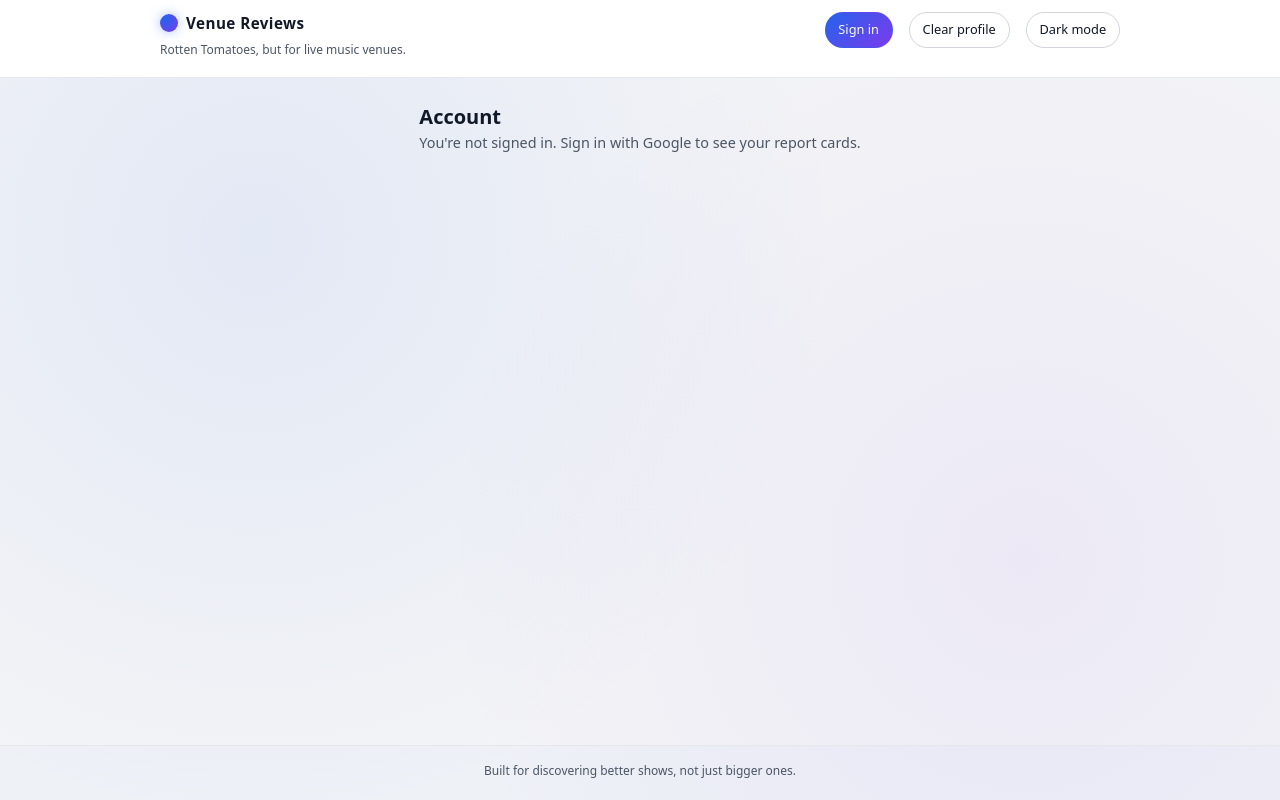
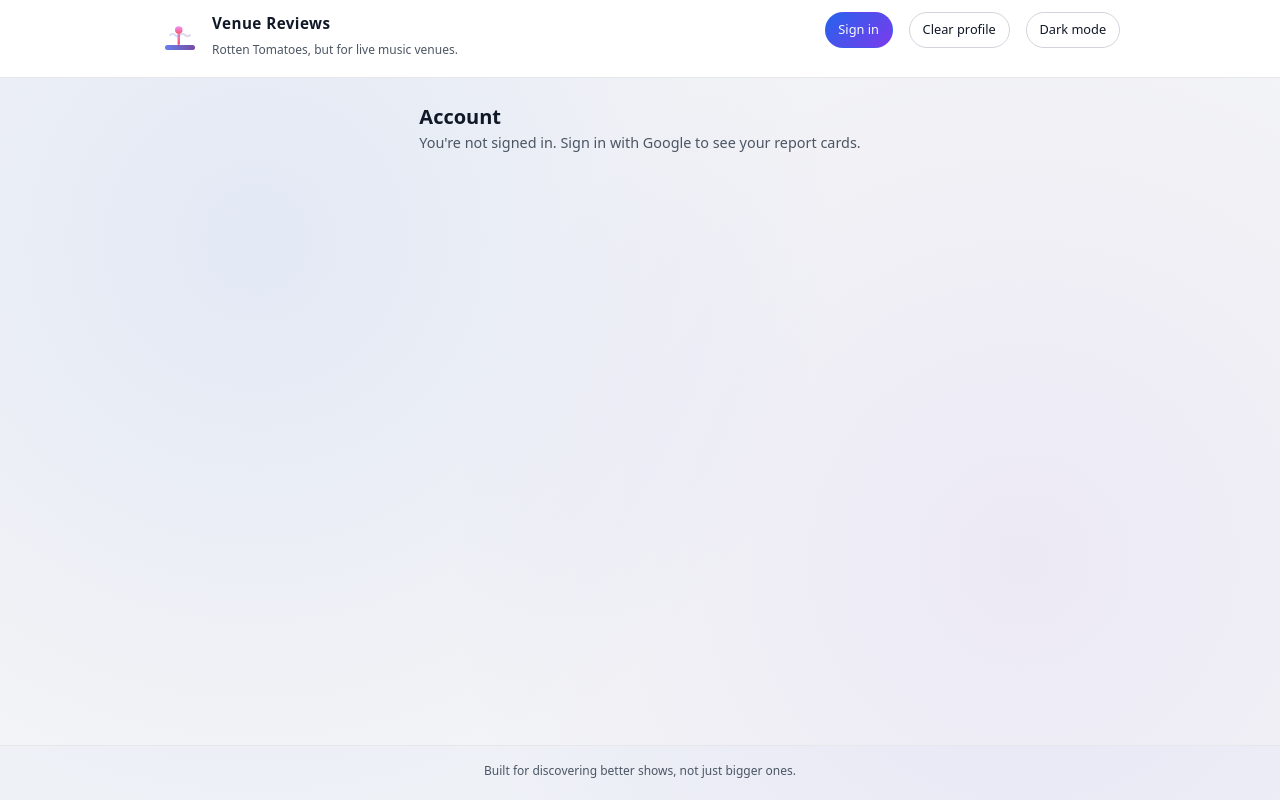
Before and after one commit to jtur671/venue-reviews, a Next.js app: page /account in a window 1280 px wide. Built offline with nearby package versions, Linux system fonts and the light colour scheme; no server answers.

Commit message:
small fixes

```diff
--- a/app/account/page.tsx
+++ b/app/account/page.tsx
@@ -1,9 +1,9 @@
 'use client';
 
 import { useEffect, useMemo, useState } from 'react';
-import Link from 'next/link';
 import { supabase } from '@/lib/supabaseClient';
 import { scoreToGrade, gradeColor } from '@/lib/utils/grades';
+import { BackButton } from '@/components/BackButton';
 import { RoleChoiceModal } from '@/components/RoleChoiceModal';
 import { DeleteAccountModal } from '@/components/DeleteAccountModal';
 import { userCache } from '@/lib/cache/userCache';
@@ -342,9 +342,9 @@ export default function AccountPage() {
   return (
     <main className="page-container">
       <section className="section">
-        <Link href="/" className="back-link" style={{ display: 'inline-block', marginBottom: '1rem' }}>
-          ← Back to venues
-        </Link>
+        <div style={{ marginBottom: '1rem' }}>
+          <BackButton href="/" label="Back to venues" />
+        </div>
       </section>
       {profile && (
         <RoleChoiceModal
--- a/app/globals.css
+++ b/app/globals.css
@@ -107,13 +107,6 @@ body {
   color: var(--text-main);
 }
 
-.app-logo-dot {
-  width: 18px;
-  height: 18px;
-  border-radius: 999px;
-  background: radial-gradient(circle at 30% 30%, #2563eb, #7c3aed);
-  box-shadow: 0 0 12px rgba(37, 99, 235, 0.4);
-}
 
 .app-brand-text {
   font-weight: 600;
@@ -954,16 +947,41 @@ textarea:focus {
   margin: 1rem;
 }
 
-/* Back link */
+/* Back button */
 
-.back-link {
-  font-size: 0.7rem;
-  color: var(--text-muted);
+.back-button {
+  display: inline-flex;
+  align-items: center;
+  gap: 0.5rem;
+  padding: 0.5rem 0.75rem;
+  font-size: 0.85rem;
+  color: var(--text-main);
   text-decoration: none;
+  background: var(--bg-elevated);
+  border: 1px solid var(--border-subtle);
+  border-radius: 0.5rem;
+  transition: all 0.15s ease;
+  cursor: pointer;
+  font-weight: 500;
 }
 
-.back-link:hover {
-  text-decoration: underline;
+.back-button:hover {
+  background: var(--bg);
+  border-color: var(--input-border);
+  color: var(--text-main);
+  transform: translateX(-2px);
+}
+
+.back-button:active {
+  transform: translateX(0);
+}
+
+.back-button svg {
+  transition: transform 0.15s ease;
+}
+
+.back-button:hover svg {
+  transform: translateX(-2px);
 }
 
 
--- a/app/venues/[id]/page.tsx
+++ b/app/venues/[id]/page.tsx
@@ -2,11 +2,11 @@
 
 import { useEffect, useState } from 'react';
 import { useParams } from 'next/navigation';
-import Link from 'next/link';
 import { ReviewList } from '@/components/ReviewList';
 import { ReviewForm } from '@/components/ReviewForm';
 import { LoadingState } from '@/components/LoadingState';
 import { EmptyState } from '@/components/EmptyState';
+import { BackButton } from '@/components/BackButton';
 import { useVenue } from '@/hooks/useVenue';
 import { useReviews } from '@/hooks/useReviews';
 import { useReviewStats } from '@/hooks/useReviewStats';
@@ -78,9 +78,7 @@ export default function VenuePage() {
       )}
 
       <section className="section">
-        <Link href="/" className="back-link">
-          ← Back to venues
-        </Link>
+        <BackButton href="/" label="Back to venues" />
       </section>
 
       {loading && <LoadingState message="Loading venue…" />}
--- /dev/null
+++ b/src/components/BackButton.tsx
@@ -0,0 +1,47 @@
+import Link from 'next/link';
+
+type BackButtonProps = {
+  href?: string;
+  label?: string;
+  onClick?: () => void;
+};
+
+export function BackButton({ href = '/', label = 'Back to venues', onClick }: BackButtonProps) {
+  const className = 'back-button';
+
+  const content = (
+    <>
+      <svg
+        width="16"
+        height="16"
+        viewBox="0 0 16 16"
+        fill="none"
+        xmlns="http://www.w3.org/2000/svg"
+        style={{ flexShrink: 0 }}
+      >
+        <path
+          d="M10 12L6 8L10 4"
+          stroke="currentColor"
+          strokeWidth="1.5"
+          strokeLinecap="round"
+          strokeLinejoin="round"
+        />
+      </svg>
+      <span>{label}</span>
+    </>
+  );
+
+  if (onClick) {
+    return (
+      <button type="button" onClick={onClick} className={className}>
+        {content}
+      </button>
+    );
+  }
+
+  return (
+    <Link href={href} className={className}>
+      {content}
+    </Link>
+  );
+}
--- a/src/components/Header.tsx
+++ b/src/components/Header.tsx
@@ -5,6 +5,7 @@ import { useRouter, usePathname } from 'next/navigation';
 import Link from 'next/link';
 import { supabase, getSupabaseConfigError } from '@/lib/supabaseClient';
 import { ThemeToggle } from '@/components/ThemeToggle';
+import { Logo } from '@/components/Logo';
 import { userCache } from '@/lib/cache/userCache';
 import { LoginModal } from '@/components/LoginModal';
 import { getStoredRole, getAnyStoredRole, FALLBACK_USER_ID } from '@/lib/roleStorage';
@@ -259,14 +260,16 @@ export function Header() {
         }}
       >
         <Link href="/" style={{ textDecoration: 'none', color: 'inherit' }}>
+          <div style={{ display: 'flex', alignItems: 'center', gap: '0.75rem' }}>
+            <Logo size={40} />
             <div>
               <div className="app-brand">
-              <span className="app-logo-dot" />
                 <span className="app-brand-text">Venue Reviews</span>
               </div>
               <p className="app-tagline">
                 Rotten Tomatoes, but for live music venues.
               </p>
+            </div>
           </div>
         </Link>
         <div style={{ display: 'flex', alignItems: 'center', gap: '1rem', flexWrap: 'wrap' }}>
@@ -334,7 +337,7 @@ export function Header() {
                   {user.displayName || user.name || user.email}
                 </span>
               </Link>
-              {user.role && (
+              {mounted && user.role && (
                 <span
                   style={{
                     display: 'inline-flex',
@@ -367,7 +370,7 @@ export function Header() {
             </>
           ) : user ? (
             <>
-              {user.role && (
+              {mounted && user.role && (
                 <span
                   style={{
                     display: 'inline-flex',
--- /dev/null
+++ b/src/components/Logo.tsx
@@ -0,0 +1,61 @@
+export function Logo({ size = 32 }: { size?: number }) {
+  return (
+    <svg
+      width={size}
+      height={size}
+      viewBox="0 0 32 32"
+      fill="none"
+      xmlns="http://www.w3.org/2000/svg"
+      style={{ flexShrink: 0 }}
+    >
+      {/* Stage/platform */}
+      <rect
+        x="4"
+        y="20"
+        width="24"
+        height="4"
+        rx="2"
+        fill="url(#gradient1)"
+      />
+      {/* Microphone stand */}
+      <rect
+        x="14"
+        y="8"
+        width="2"
+        height="12"
+        rx="1"
+        fill="url(#gradient2)"
+      />
+      {/* Microphone head */}
+      <circle
+        cx="15"
+        cy="8"
+        r="3"
+        fill="url(#gradient2)"
+      />
+      {/* Sound waves */}
+      <path
+        d="M8 12 Q10 10 12 12 Q14 14 16 12 Q18 10 20 12 Q22 14 24 12"
+        stroke="url(#gradient3)"
+        strokeWidth="1.5"
+        strokeLinecap="round"
+        fill="none"
+        opacity="0.6"
+      />
+      <defs>
+        <linearGradient id="gradient1" x1="0%" y1="0%" x2="100%" y2="0%">
+          <stop offset="0%" stopColor="#667eea" />
+          <stop offset="100%" stopColor="#764ba2" />
+        </linearGradient>
+        <linearGradient id="gradient2" x1="0%" y1="0%" x2="0%" y2="100%">
+          <stop offset="0%" stopColor="#f093fb" />
+          <stop offset="100%" stopColor="#f5576c" />
+        </linearGradient>
+        <linearGradient id="gradient3" x1="0%" y1="0%" x2="100%" y2="0%">
+          <stop offset="0%" stopColor="#667eea" stopOpacity="0.4" />
+          <stop offset="100%" stopColor="#764ba2" stopOpacity="0.4" />
+        </linearGradient>
+      </defs>
+    </svg>
+  );
+}
```
Lines whose indentation alone changed are shown as unchanged.
